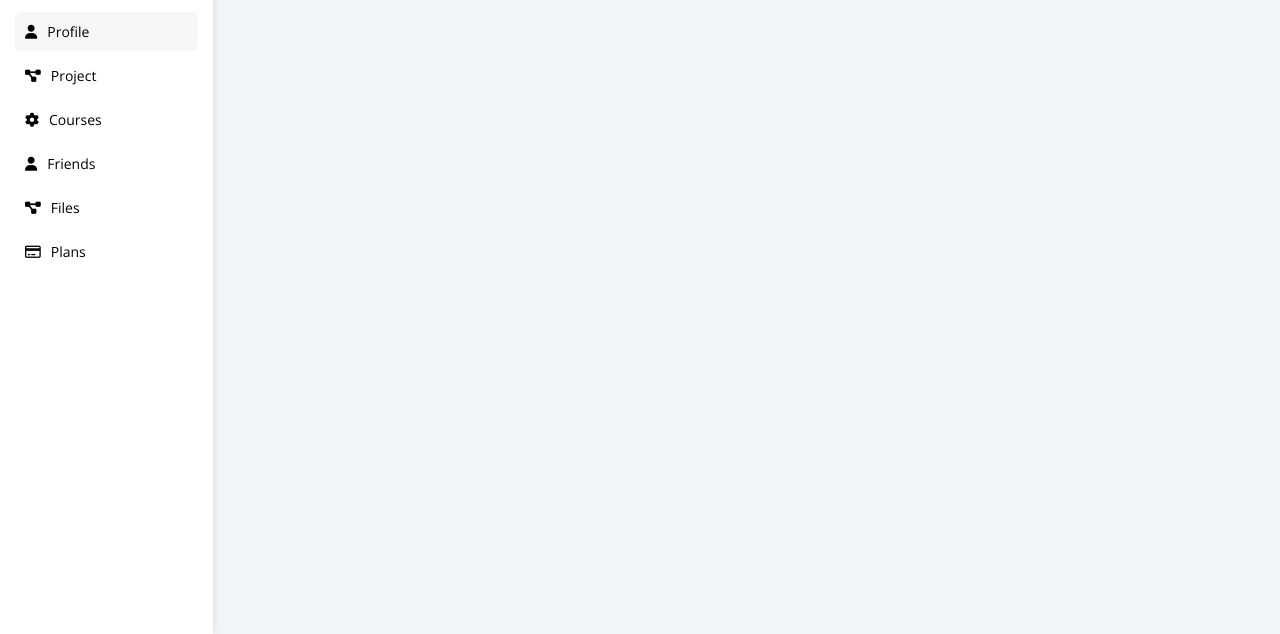
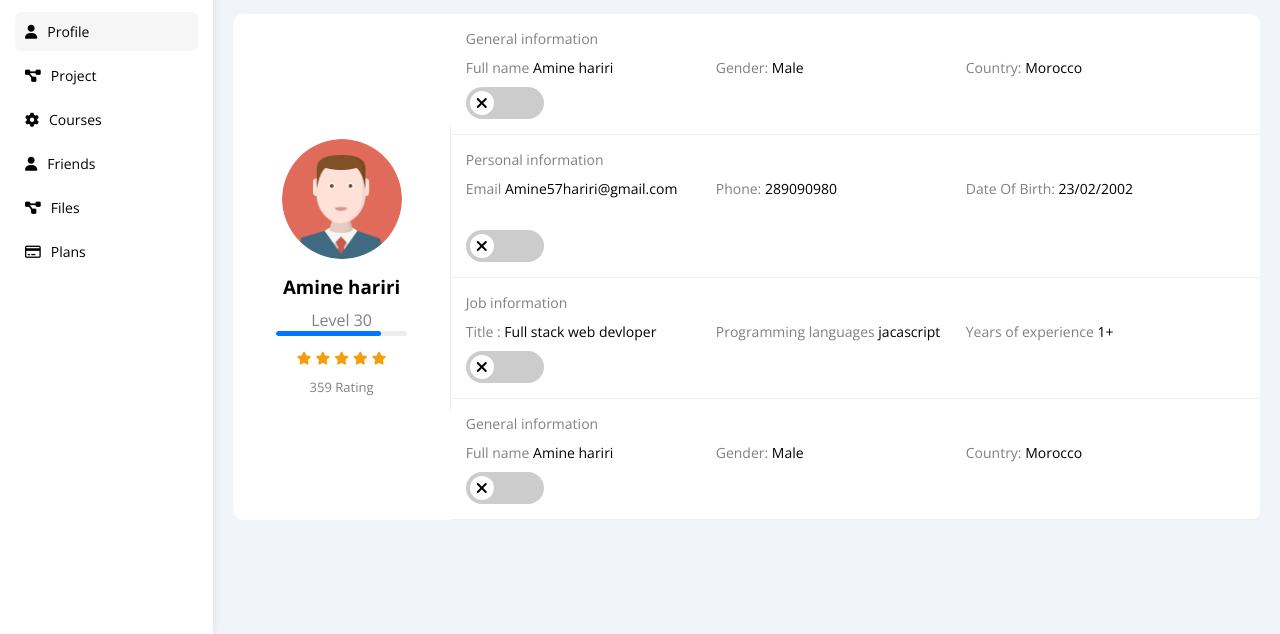
Before and after one commit to Aminehariri/Dashboard-, a plain HTML site: page profile.html in a window 1280 px wide. Shown: the part 166-800 px from the top of the page. Drawn offline with nearby package versions, Linux system fonts and the light colour scheme; a web font is replaced by a local one.

Commit message:
almost finish the profile page

```diff
--- a/CSS/main.css
+++ b/CSS/main.css
@@ -591,3 +591,49 @@ ul{
     transition: .4s;
     transform: scale(0);
 }
+
+/* profile page  */
+.profile-page .avatar-box{
+    width: 300px;
+    border-right: 1px solid #eee;
+}
+@media(min-width:767px){
+    .profile-page .avatar-box{
+        border-right: 1px solid #eee;
+    }
+}
+@media(max-width:767px){
+    .profile-page .overview{
+        flex-direction: column;
+    }
+}
+.profile-page .avatar-box >img{
+    width: 120px;
+    height: 120px;
+}
+.profile-page .avatar-box .level{
+    height: 5px;
+    overflow: hidden;
+    margin: auto;
+    width: 70%;
+}
+.profile-page .avatar-box .level span{
+    position: absolute;
+    left: 0;
+    top: 0;
+    height: 100%;
+    background-color: var(--blue-color);
+    border-radius: 5px;
+}
+.profile-page .info-box .box{
+    flex-wrap: wrap;
+    border-bottom: 1px solid #eee;
+    transition: .5s;
+}
+.profile-page .info-box .box > div{
+    min-width: 250px;
+    padding: 10px 0 0;
+}
+.profile-page .info-box .box h4{
+    font-weight: normal;
+}
--- a/profile.html
+++ b/profile.html
@@ -80,14 +80,123 @@
             </div>
             <h1 class="p-relative">Profile</h1>
 
+        <div class="profile-page m-20 ">
+            <div class="overview bg-white rad-10 d-flex align-center">
+                <div class="avatar-box txt-c p-20">
+                    <img src="images/avatar.png" class="mb-10 rad-half" alt="">
+                    <h3 class="m-0">Amine hariri</h3>
+                    <p class="c-gray mt-10">Level 30</p>
 
-            <!-- <div class="setting-page">
-                <label>
-                    <input type="checkbox" checked class="toggle-checkbox" id="">
-                    <div class="toggle-switch"></div>
-                </label>
-            </div> -->
+                <div class="info-box">
+                    <div class="level rad-6 bg-eee p-relative">
+                        <span style="width: 80%;"></span>
+                    </div>
+                    <div class="rating mt-10 mb-10">
+                        <i class="fa-solid fa-star c-orange fs-13"></i>
+                        <i class="fa-solid fa-star c-orange fs-13"></i>
+                        <i class="fa-solid fa-star c-orange fs-13"></i>
+                        <i class="fa-solid fa-star c-orange fs-13"></i>
+                        <i class="fa-solid fa-star c-orange fs-13"></i>
+                    </div>
+                    <p class="c-gray fs-13">359 Rating</p>
+                </div>
+                </div>
+                <div class="info-box">
+                        <!-- row information -->
+                    <div class="box p-20 d-flex align-center">
+                        <h4 class="c-gray fs-14 w-full">General information</h4>
+                        <div class="fs-14">
+                            <span class="c-gray">Full name</span>
+                            <span>Amine hariri</span>
+                        </div>
+                        <div class="fs-14">
+                            <span class="c-gray">Gender:</span>
+                            <span>Male</span>
+                        </div>
+                        <div class="fs-14">
+                            <span class="c-gray">Country:</span>
+                            <span>Morocco</span>
+                        </div>
+                        <div class="toggle-checkbox">
+                            <div class="toggle-switch">
+
+                            </div>
+                        </div>
+                    </div>
+
+
+                    <div class="box p-20 d-flex align-center">
+                        <h4 class="c-gray fs-14 w-full">Personal information</h4>
+                        <div class="fs-14">
+                            <span class="c-gray">Email</span>
+                            <span>Amine57hariri@gmail.com</span>
+                        </div>
+                        <div class="fs-14">
+                            <span class="c-gray">Phone:</span>
+                            <span>289090980</span>
+                        </div>
+                        <div class="fs-14">
+                            <span class="c-gray">Date Of Birth:</span>
+                            <span>23/02/2002</span>
+                        </div>
+                        <div class="toggle-checkbox">
+                            <input class="toggle-checkbox" type="checkbox" name="" id="">
+                            <div class="toggle-switch">
+
+                            </div>
+                        </div>
+                    </div>
+
+
+                    <div class="box p-20 d-flex align-center">
+                        <h4 class="c-gray fs-14 w-full">Job information</h4>
+                        <div class="fs-14">
+                            <span class="c-gray">Title :</span>
+                            <span>Full stack  web devloper</span>
+                        </div>
+                        <div class="fs-14">
+                            <span class="c-gray">Programming languages</span>
+                            <span>jacascript</span>
+                        </div>
+                        <div class="fs-14">
+                            <span class="c-gray">Years of experience</span>
+                            <span>1+</span>
+                        </div>
+                        <div class="toggle-checkbox">
+                            <div class="toggle-switch">
+
+                            </div>
+                        </div>
+                    </div>
+
+
+                    <div class="box p-20 d-flex align-center">
+                        <h4 class="c-gray fs-14 w-full">General information</h4>
+                        <div class="fs-14">
+                            <span class="c-gray">Full name</span>
+                            <span>Amine hariri</span>
+                        </div>
+                        <div class="fs-14">
+                            <span class="c-gray">Gender:</span>
+                            <span>Male</span>
+                        </div>
+                        <div class="fs-14">
+                            <span class="c-gray">Country:</span>
+                            <span>Morocco</span>
+                        </div>
+                        <div class="toggle-checkbox">
+                            <div class="toggle-switch">
+
+                            </div>
+                        </div>
+                    </div>
+                </div>
+            </div>
         </div>
+        </div>
+
+
     </div>
+
 </body>
 </html>
```
